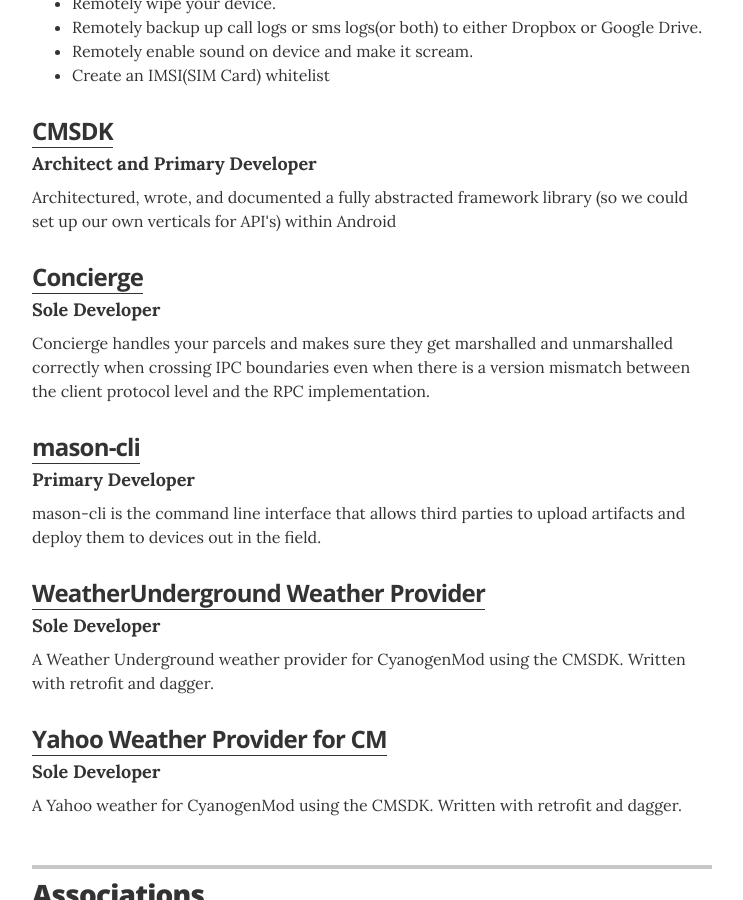
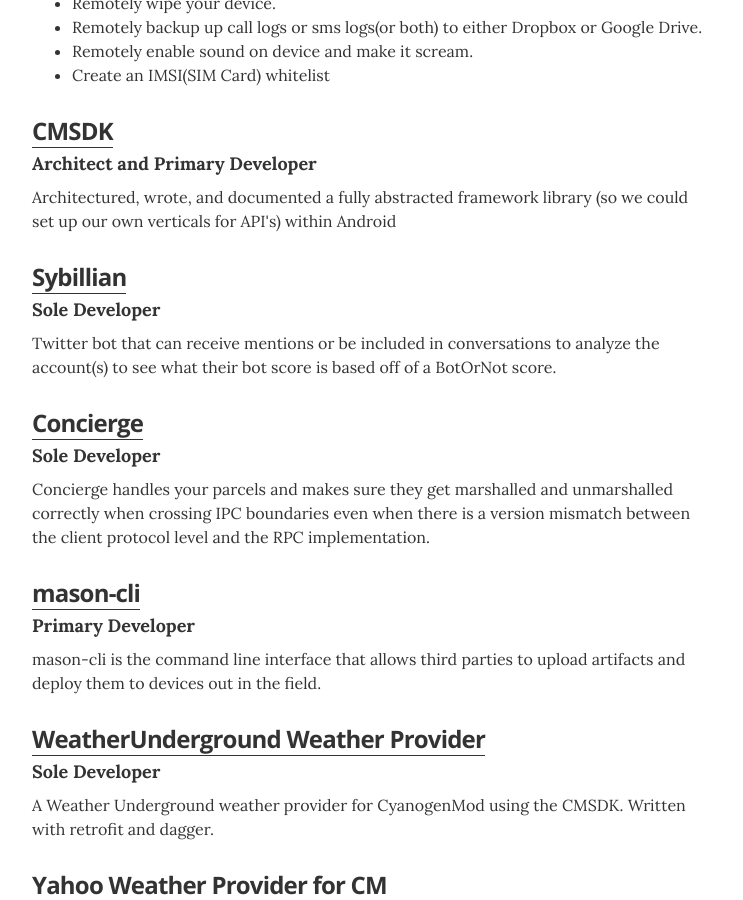
Before and after one commit to Decad3nce/decad3nce.github.io, a Jekyll site: the page built from index.html, in a window 1280 px wide and 900 px high, scrolled down 3370 px. Shown: the whole window, without its empty margins (268-1011 px from the left). Built offline with Jekyll 4.4.1, drawn with Linux system fonts in a browser that asks for light colours.

Commit message:
Add Sybillian.

```diff
--- a/_layouts/resume.html
+++ b/_layouts/resume.html
@@ -180,6 +180,12 @@
         </div>
 
         <div class="resume-item">
+          <h3 class="resume-item-title"><a href="https://github.com/Decad3nce/Sybillian">Sybillian</a></h3>
+          <h4 class="resume-item-details">Sole Developer</h4>
+          <p class="resume-item-copy">Twitter bot that can receive mentions or be included in conversations to analyze the account(s) to see what their bot score is based off of a BotOrNot score.</p>
+        </div>
+
+        <div class="resume-item">
           <h3 class="resume-item-title"><a href="https://github.com/decad3nce/concierge-class">Concierge</a></h3>
           <h4 class="resume-item-details">Sole Developer</h4>
           <p class="resume-item-copy">Concierge handles your parcels and makes sure they get marshalled and unmarshalled correctly when crossing IPC boundaries even when there is a version mismatch between the client protocol level and the RPC implementation.</p>
```
